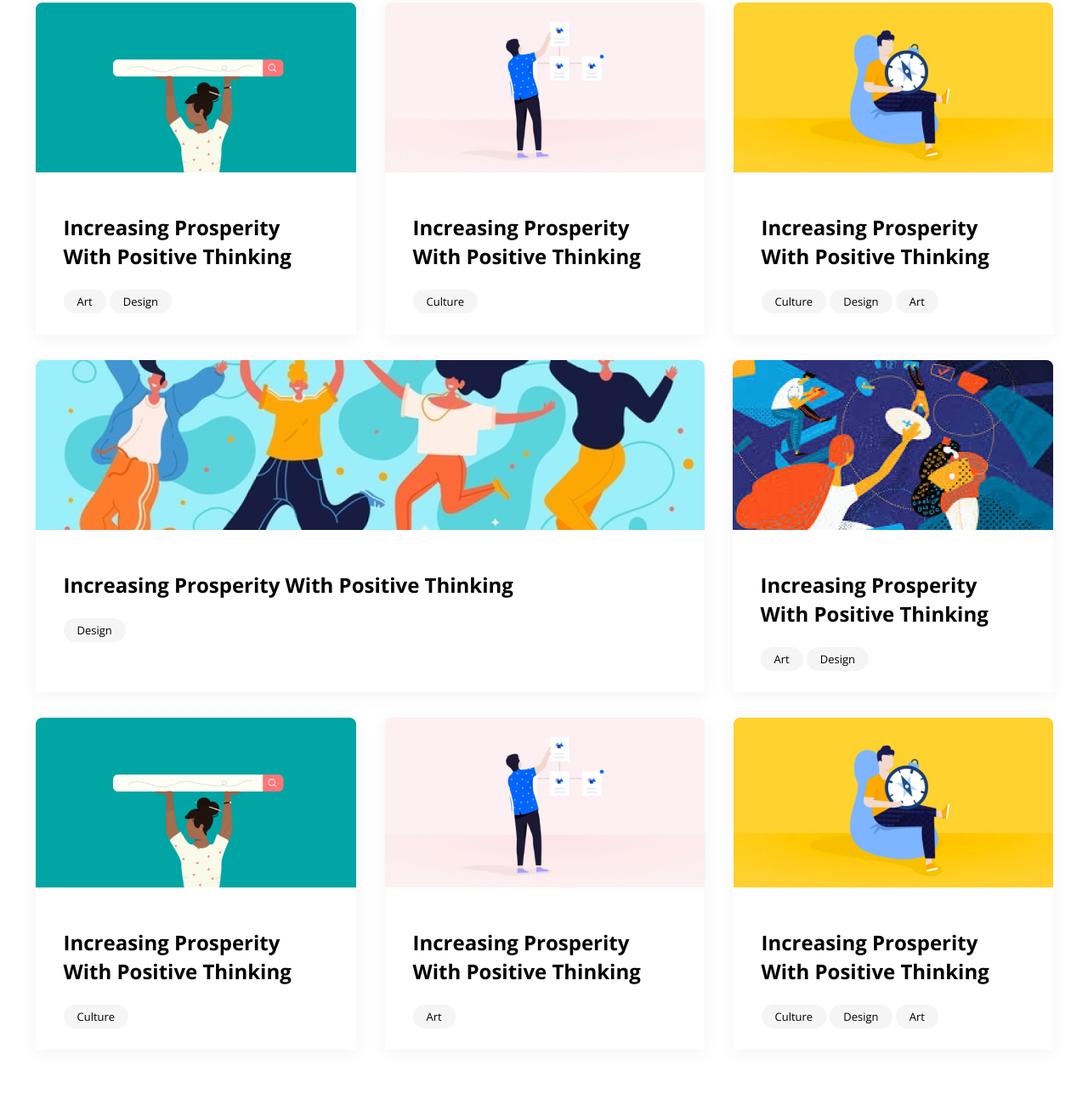
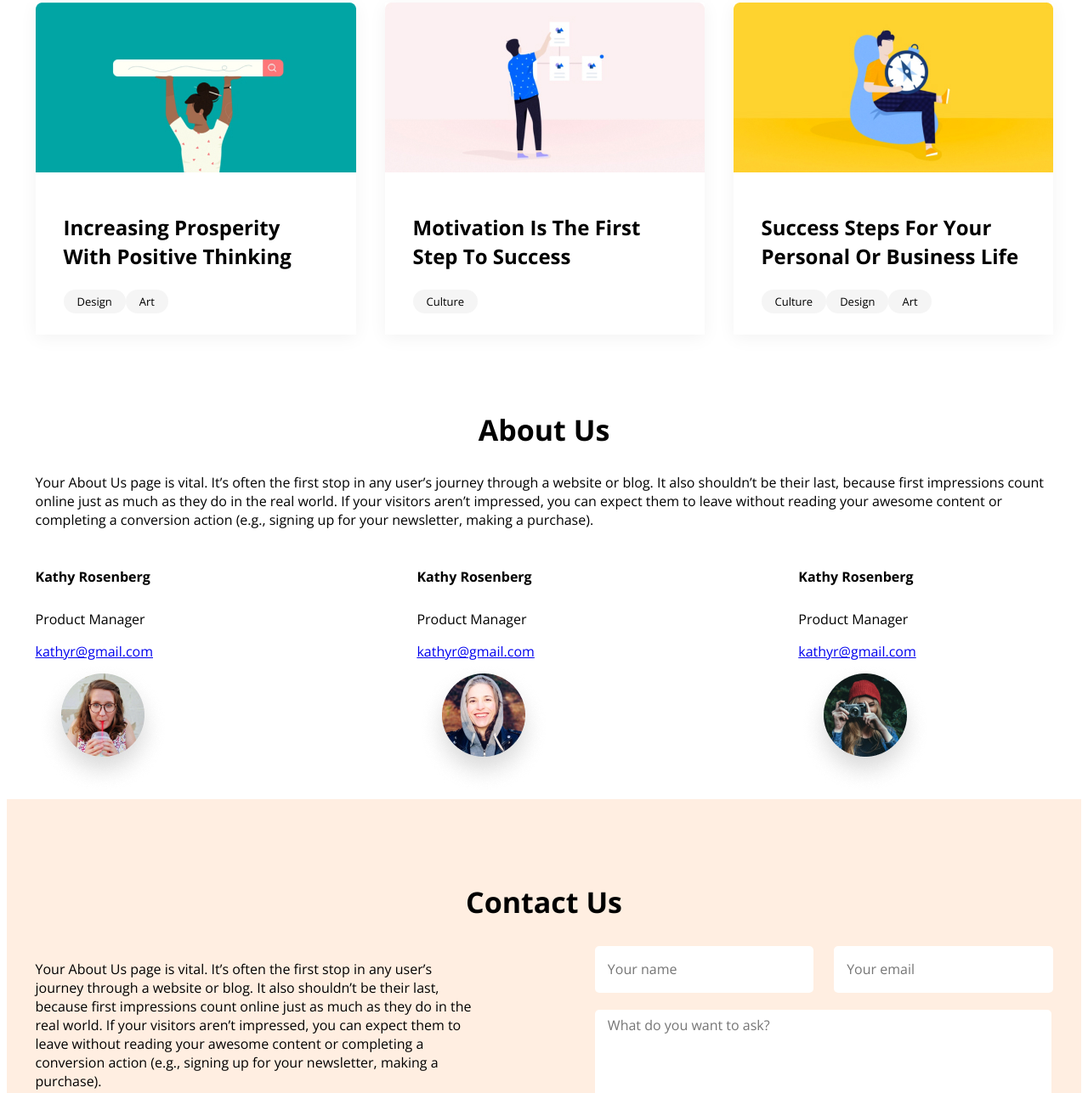
Before and after one commit to OksanaBebesh/LearningFridayLive, a website built with webpack: page dist/index.html in a window 1280 px wide. Shown: the part 1484-2771 px from the top of the page at 85% size. Built offline with nearby package versions, Linux system fonts and the light colour scheme; files whose address does not match are found by name.

Commit message:
add rendering data to section strategy

```diff
--- a/src/index.js
+++ /dev/null
@@ -1,54 +0,0 @@
-import './scss/app.scss';
-
-window.onload = function() {
-    //Tags
-    addTagsClickHandler();
-}
-
-const addTagsClickHandler = () => {
-document.querySelector(".strategies__tags").addEventListener('click', (e) => {
-   if (e.target.classList.contains('tag')){
-       let clickedTag = e.target;
-       removeSelectedTags();
-       selectClickedTag(clickedTag);
-       if (clickedTag.innerText === 'All') {
-           showAllStrategies();
-       }
-       else {
-           filterStrategyBySelectedTag(clickedTag.innerText);
-       }
-   }
-})
-}
-
-const removeSelectedTags = () => {
-    let tags = document.querySelectorAll('.strategies__tags .tag');
-    tags.forEach((tag) => {
-        tag.classList.remove("tag_selected");
-        tag.classList.add('tag_bordered');
-    })
-}
-
-const selectClickedTag = (clickedTag) => {
-    clickedTag.classList.add('tag_selected');
-    clickedTag.classList.remove('tag_bordered');
-}
-
-const showAllStrategies = () => {
-    let strategies = document.querySelectorAll('.strategy-wrapper .strategy')
-    strategies.forEach(strategy => {
-        strategy.classList.remove('strategy_hidden');
-    })
-}
-
-const filterStrategyBySelectedTag = (selectedTag) => {
-    let strategies = document.querySelectorAll('.strategy-wrapper .strategy')
-    strategies.forEach(strategy => {
-        strategy.classList.add('strategy_hidden');
-        strategy.querySelectorAll('.tag').forEach(tag => {
-            if (tag.innerText === selectedTag) {
-                strategy.classList.remove('strategy_hidden');
-            }
-        })
-    })
-}
--- /dev/null
+++ b/src/js/Article.js
@@ -0,0 +1,40 @@
+export class Article {
+    constructor({id, title, urlToImage, tags, ...rest}) {
+        this.id = id;
+        this.title = title;
+        this.urlToImage = urlToImage;
+        this.tags = tags;
+    }
+
+    //ArticleGenerator
+    generateArticle(){
+        let template = '';
+        let article = document.createElement('article');
+        article.className = 'strategy block-shadowed';
+        article.setAttribute('data-id', this.id);
+
+        this.urlToImage &&
+        (template += `<img src=${this.urlToImage} alt="strategy">`)
+
+        if (this.title || this.tags) {
+            template += `<div class="strategy__content">`
+            this.title &&
+                (template += `<h3>${this.title}</h3>`)
+
+            if (this.tags){
+                template += `<div class="strategies__tags">`;
+                this.tags.map(tag => {
+                    template += `<span class="tag tag_background">${tag}</span>`;
+                })
+                template += `</div>`;
+            }
+
+            template += '</div>';
+        }
+
+        article.innerHTML = template;
+        return article;
+    }
+
+
+}
--- /dev/null
+++ b/src/js/index.js
@@ -0,0 +1,110 @@
+import './../scss/app.scss';
+import { Article } from "./Article";
+
+const dataWithStrategiesArticles = [
+    {
+        id: 1,
+        title: 'Increasing Prosperity With Positive Thinking',
+        urlToImage: './asseets/strategies/1.jpg',
+        tags: ['Design','Art'],
+        content: 'Knowing yourself is the first, and a very critical step in the process of planning your future. How can you figure out what you want to do with your life if you don’t know: What am I going to do with the  rest of my life? What is my dream job? What do I enjoy doing? What’s my passion? What kind of career fits my personality?',
+        date: '12/12/2020'
+    },
+    {
+        id: 2,
+        title: 'Motivation Is The First Step To Success',
+        urlToImage: './asseets/strategies/2.jpg',
+        tags: ['Culture'],
+        content: 'Knowing yourself is the first, and a very critical step in the process of planning your future. How can you figure out what you want to do with your life if you don’t know: What am I going to do with the  rest of my life? What is my dream job? What do I enjoy doing? What’s my passion? What kind of career fits my personality?',
+        date: ''
+    },
+    {
+        id: 3,
+        title: 'Success Steps For Your Personal Or Business Life',
+        urlToImage: './asseets/strategies/3.jpg',
+        tags: ['Culture','Design','Art'],
+        content: 'Knowing yourself is the first, and a very critical step in the process of planning your future. How can you figure out what you want to do with your life if you don’t know: What am I going to do with the  rest of my life? What is my dream job? What do I enjoy doing? What’s my passion? What kind of career fits my personality?',
+        date: ''
+    }
+]
+
+window.onload = function() {
+    //Tags
+    addTagsClickHandler();
+    //Articles rendering
+    renderArticlesDom();
+
+}
+
+const addTagsClickHandler = () => {
+document.querySelector(".strategies__tags").addEventListener('click', (e) => {
+   if (e.target.classList.contains('tag')){
+       let clickedTag = e.target;
+       removeSelectedTags();
+       selectClickedTag(clickedTag);
+       if (clickedTag.innerText === 'All') {
+           showAllStrategies();
+       }
+       else {
+           filterStrategyBySelectedTag(clickedTag.innerText);
+       }
+   }
+})
+}
+
+const removeSelectedTags = () => {
+    let tags = document.querySelectorAll('.strategies__tags .tag');
+    tags.forEach((tag) => {
+        tag.classList.remove("tag_selected");
+        tag.classList.add('tag_bordered');
+    })
+}
+
+const selectClickedTag = (clickedTag) => {
+    clickedTag.classList.add('tag_selected');
+    clickedTag.classList.remove('tag_bordered');
+}
+
+const showAllStrategies = () => {
+    let strategies = document.querySelectorAll('.strategy-wrapper .strategy')
+    strategies.forEach(strategy => {
+        strategy.classList.remove('strategy_hidden');
+    })
+}
+
+const filterStrategyBySelectedTag = (selectedTag) => {
+    let strategies = document.querySelectorAll('.strategy-wrapper .strategy')
+    strategies.forEach(strategy => {
+        strategy.classList.add('strategy_hidden');
+        strategy.querySelectorAll('.tag').forEach(tag => {
+            if (tag.innerText === selectedTag) {
+                strategy.classList.remove('strategy_hidden');
+            }
+        })
+    })
+}
+
+const renderArticlesDom = () => {
+    let strategiesWrapper = getStrategiesWrapper();
+    let strategiesTemplate = generateArticles(dataWithStrategiesArticles);
+    strategiesTemplate.map(strategy => {
+        strategiesWrapper.append(strategy)
+    });
+}
+
+const getStrategiesWrapper = () => {
+    let strategiesContainer = document.querySelector('.strategy-wrapper');
+    strategiesContainer.innerHTML = '';
+    return strategiesContainer;
+}
+
+const generateArticles = (dataWithStrategiesArticles) => {
+    let articles = [];
+    dataWithStrategiesArticles.forEach(article => {
+        let templateArticle = new Article(article);
+        console.log(templateArticle.generateArticle())
+        articles.push(templateArticle.generateArticle())
+    })
+
+    return articles;
+}
```
Also changed, not shown: dist/index.html.
